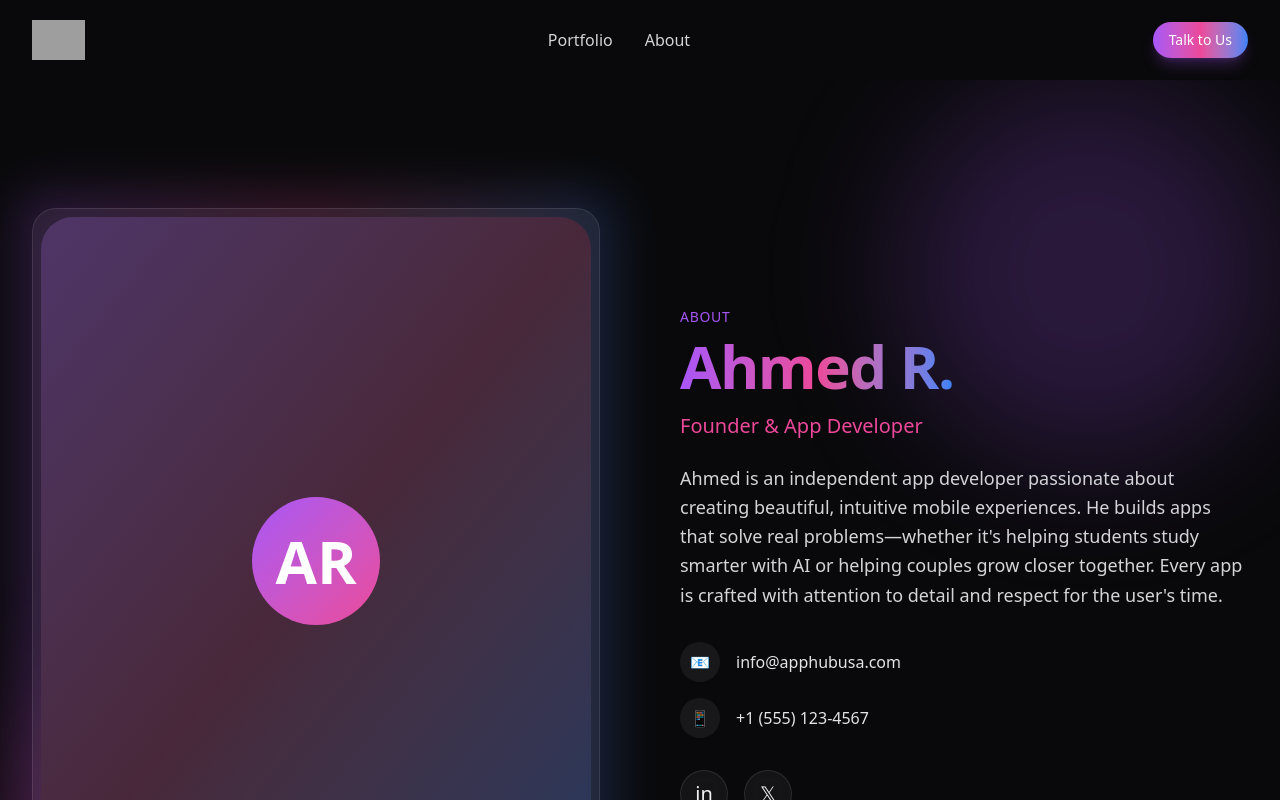
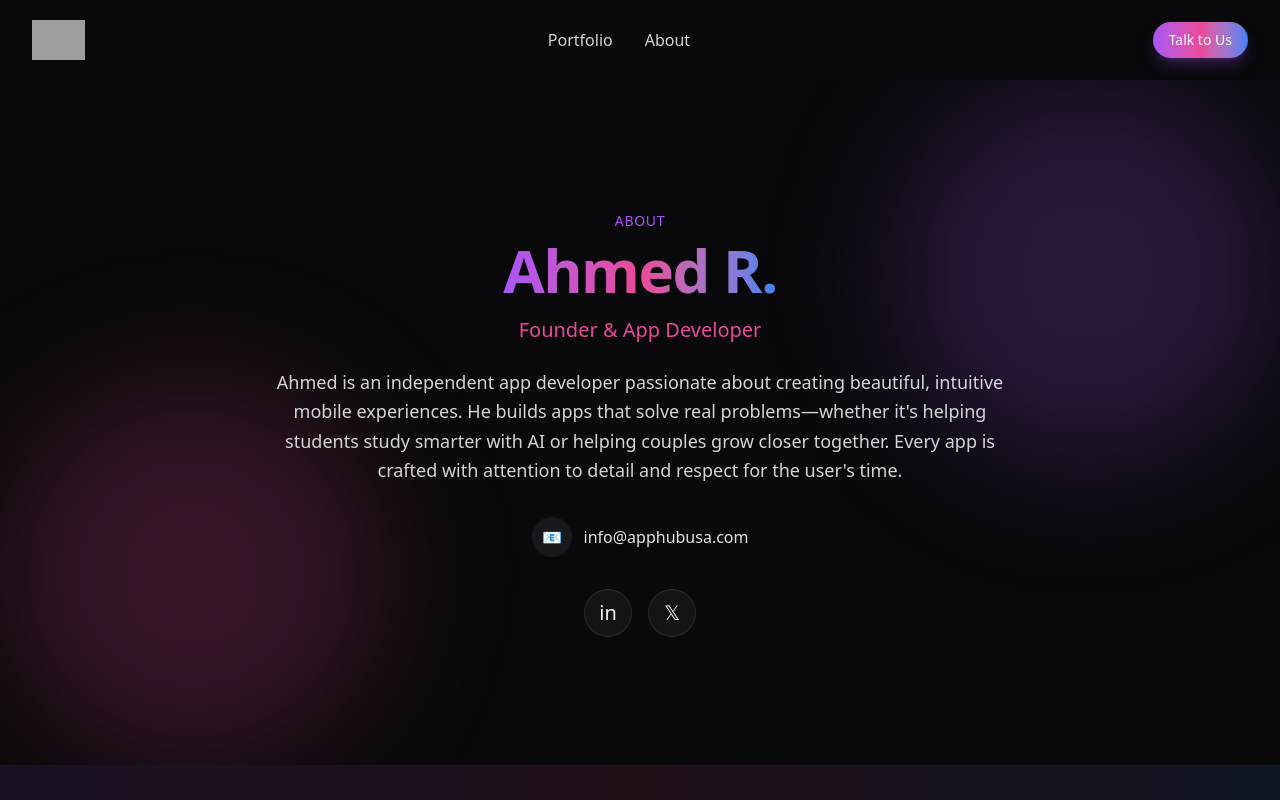
Before and after one commit to happy-code-vector/AR_company_site, a Next.js app: page /about in a window 1280 px wide. Shown: the top 800 px of the page. Built offline with nearby package versions, Linux system fonts and the light colour scheme; grey boxes are pictures that could not be loaded.

Commit message:
fix: contact

```diff
--- a/app/about/page.tsx
+++ b/app/about/page.tsx
@@ -23,32 +23,8 @@ export default async function AboutPage() {
           </div>
 
           <div className="container relative z-10">
-            <div className="grid grid-cols-1 lg:grid-cols-2 gap-12 lg:gap-20 items-center">
-              {/* Owner Image */}
-              <div className="order-2 lg:order-1">
-                <div className="relative">
-                  {/* Decorative elements */}
-                  <div className="absolute -inset-4 bg-gradient-to-r from-accent-purple via-accent-pink to-accent-blue rounded-3xl opacity-20 blur-xl" />
-                  <div className="relative glass rounded-3xl p-2">
-                    {/* Image placeholder */}
-                    <div className="aspect-[4/5] rounded-2xl bg-gradient-to-br from-dark-700 to-dark-800 overflow-hidden relative">
-                      <div className="absolute inset-0 bg-gradient-to-br from-accent-purple/30 via-accent-pink/20 to-accent-blue/30" />
-                      <div className="absolute inset-0 flex items-center justify-center">
-                        <div className="w-32 h-32 rounded-full bg-gradient-to-br from-accent-purple to-accent-pink flex items-center justify-center">
-                          <span className="text-6xl font-bold text-white">
-                            {data.frontmatter.owner.name.split(' ').map((n: string) => n[0]).join('')}
-                          </span>
-                        </div>
-                      </div>
-                      {/* Replace with actual image: */}
-                      {/* <Image src={data.frontmatter.owner.image} alt={data.frontmatter.owner.name} fill className="object-cover" /> */}
-                    </div>
-                  </div>
-                </div>
-              </div>
-
+            <div className="max-w-3xl mx-auto text-center">
               {/* Owner Info */}
-              <div className="order-1 lg:order-2">
               <span className="text-accent-purple text-sm font-medium uppercase tracking-wider">About</span>
               <h1 className="text-4xl md:text-5xl lg:text-6xl font-bold mt-2 mb-4">
                 <span className="gradient-text">{data.frontmatter.owner.name}</span>
@@ -59,23 +35,17 @@ export default async function AboutPage() {
               </p>
 
               {/* Contact Info */}
-                <div className="space-y-4 mb-8">
-                  <a href={`mailto:${data.frontmatter.owner.email}`} className="flex items-center gap-4 text-light-200 hover:text-light-100 transition-colors group">
+              <div className="flex flex-wrap justify-center gap-6 mb-8">
+                <a href={`mailto:${data.frontmatter.owner.email}`} className="flex items-center gap-3 text-light-200 hover:text-light-100 transition-colors group">
                   <div className="w-10 h-10 rounded-full bg-dark-800 flex items-center justify-center group-hover:bg-accent-purple/20 transition-colors">
                     <span>📧</span>
                   </div>
                   <span>{data.frontmatter.owner.email}</span>
                 </a>
-                  <a href={`tel:${data.frontmatter.owner.phone}`} className="flex items-center gap-4 text-light-200 hover:text-light-100 transition-colors group">
-                    <div className="w-10 h-10 rounded-full bg-dark-800 flex items-center justify-center group-hover:bg-accent-purple/20 transition-colors">
-                      <span>📱</span>
-                    </div>
-                    <span>{data.frontmatter.owner.phone}</span>
-                  </a>
               </div>
 
               {/* Social Links */}
-                <div className="flex gap-4">
+              <div className="flex justify-center gap-4">
                 <a
                   href={data.frontmatter.owner.linkedin}
                   target="_blank"
@@ -92,7 +62,6 @@ export default async function AboutPage() {
                 >
                   <span className="text-xl">𝕏</span>
                 </a>
-                </div>
               </div>
             </div>
           </div>
```
Lines whose indentation alone changed are shown as unchanged.
